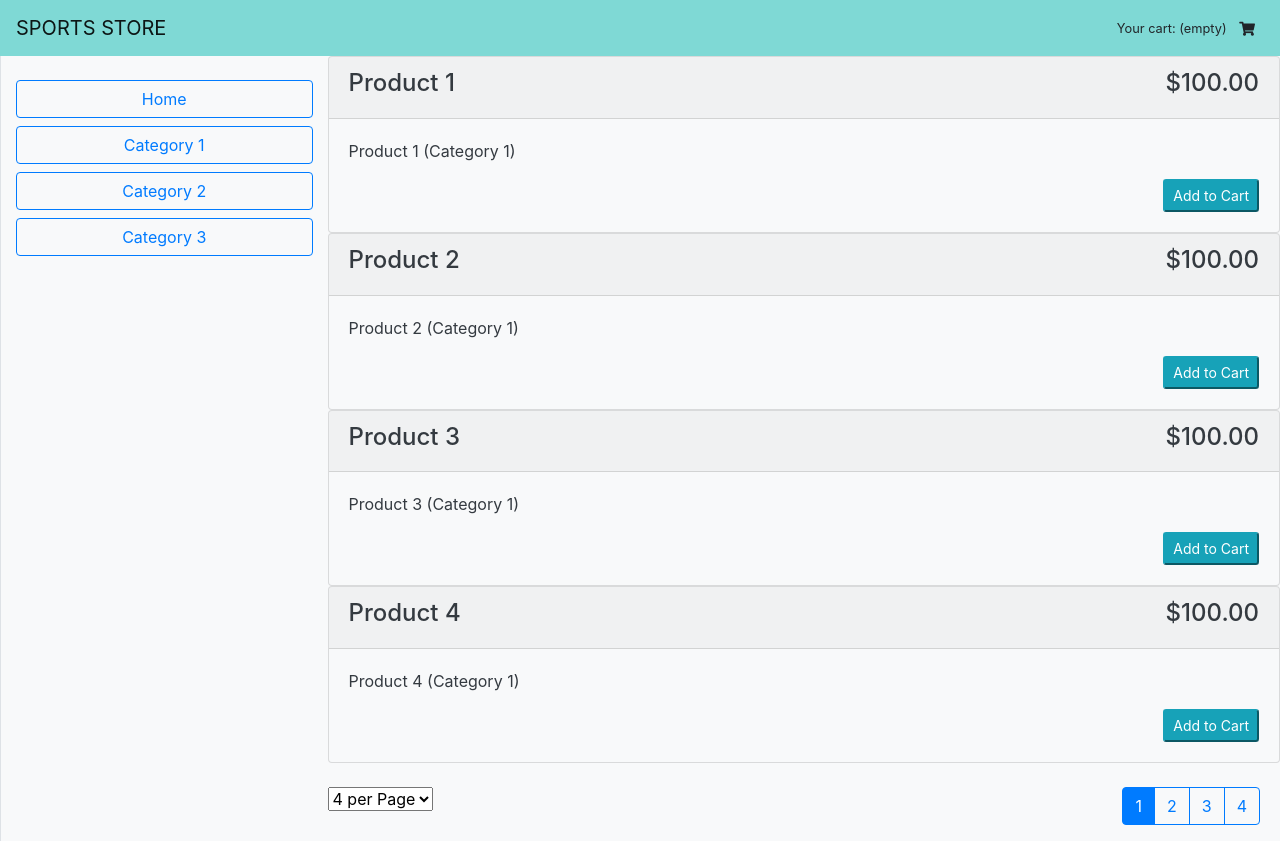
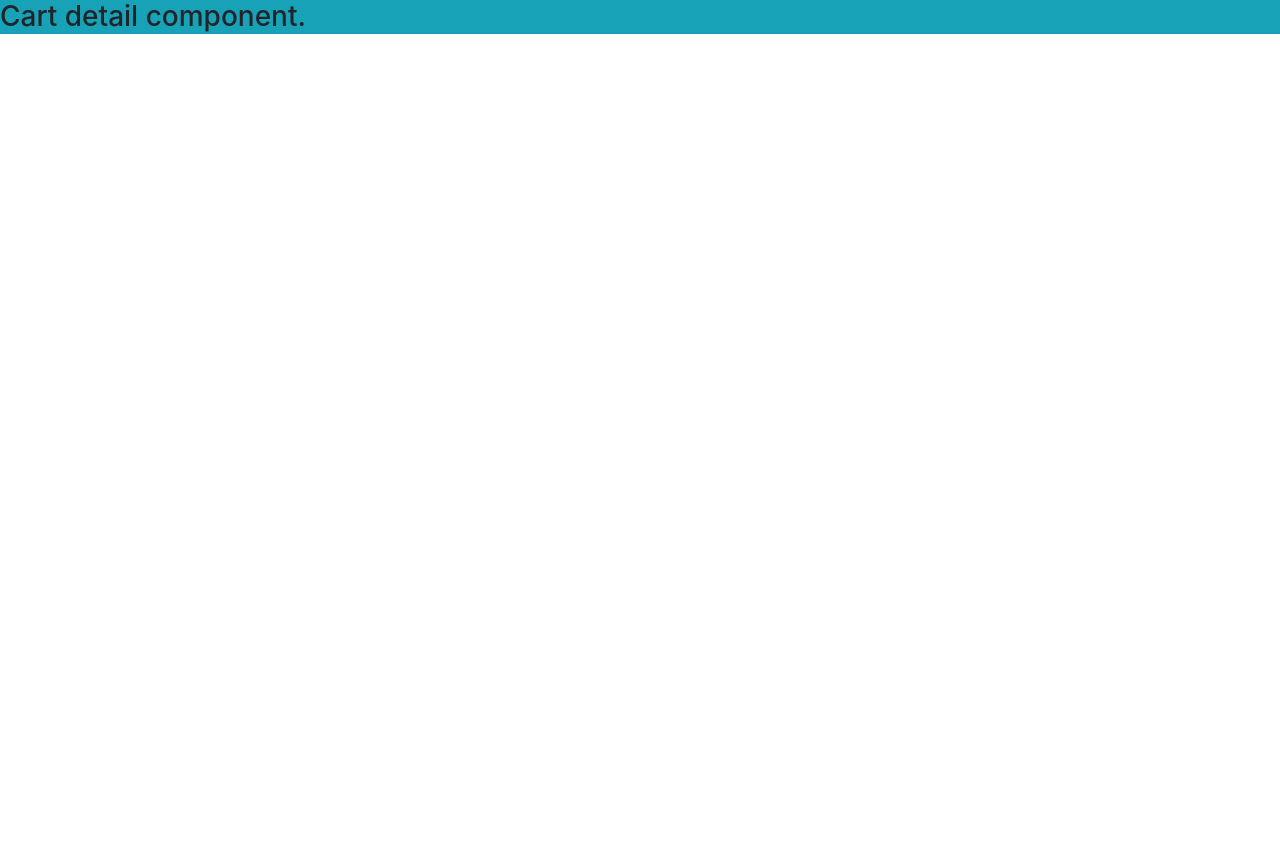
Before and after one commit to SurfInMoscow/SportsStore, an Angular app: page /cart in a window 1280 px wide. After the commit the page ends 800 px from the top, so only its background shows below. Built offline with nearby package versions, Linux system fonts and the light colour scheme.

Commit message:
basic route mechanism and components for details

```diff
--- a/src/app/app.component.html
+++ b/src/app/app.component.html
@@ -1 +1 @@
-<store></store>
+<router-outlet></router-outlet>
--- /dev/null
+++ b/src/app/store/cartDetail.component.html
@@ -0,0 +1 @@
+<div><h3 class="bg-info">Cart detail component.</h3></div>
--- /dev/null
+++ b/src/app/store/checkout.component.html
@@ -0,0 +1 @@
+<div><h3 class="bg-info">Checkout component.</h3></div>
--- a/src/app/store/store.module.ts
+++ b/src/app/store/store.module.ts
@@ -5,11 +5,14 @@
 import {StoreComponent} from './store.component';
 import {CounterDirective} from './counter.directive';
 import {CartSummaryComponent} from './cartSummary.component';
+import {CartDetailComponent} from './cartDetail.component';
+import {CheckoutComponent} from './checkout.component';
 
 @NgModule({
   imports: [BrowserModule, FormsModule, ModelModule],
-  declarations: [StoreComponent, CounterDirective, CartSummaryComponent],
-  exports: [StoreComponent]
+  declarations: [StoreComponent, CounterDirective, CartSummaryComponent,
+    CartDetailComponent, CheckoutComponent],
+  exports: [StoreComponent, CartDetailComponent, CheckoutComponent]
 })
 export class StoreModule {
 
```
Also changed, not shown: src/app/app.module.ts (+11 -1 lines), src/app/store/cartDetail.component.ts (added, +8 -0 lines), src/app/store/checkout.component.ts (added, +8 -0 lines).
